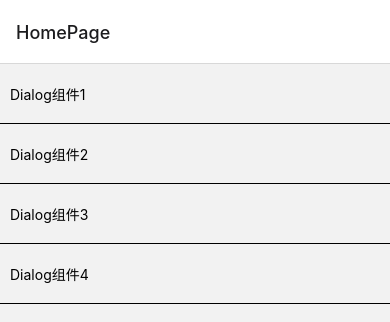
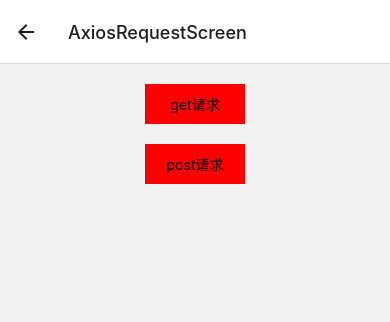
Before and after one commit to SmileYang966/CommonComponent, a React Native app: screen /AxiosRequestScreen in a window 390 px wide. Shown: the top 322 px of the page. Built offline with nearby package versions, Linux system fonts and the light colour scheme.

Commit message:
引入axios网络框架

```diff
--- a/App.js
+++ b/App.js
@@ -4,6 +4,7 @@ import { NavigationContainer } from '@react-navigation/native';
 import DialogScreen from './src/01-DialogScreen';
 import MultiDialogScreen from './src/02-MultiDialogScreen';
 import HomePage from './HomePage';
+import AxiosRequestScreen from './src/03-axios-request';
 import { createNativeStackNavigator } from '@react-navigation/native-stack';
 
 
@@ -16,6 +17,7 @@ function App(){
         <Stack.Screen name="HomePage" component={HomePage} />
         <Stack.Screen name="DialogScreen" component={DialogScreen} />
         <Stack.Screen name="MultiDialogScreen" component={MultiDialogScreen} />
+        <Stack.Screen name="AxiosRequestScreen" component={AxiosRequestScreen}/>
       </Stack.Navigator>
     </NavigationContainer>
   );
--- a/HomePage.tsx
+++ b/HomePage.tsx
@@ -41,6 +41,9 @@ export default class HomePage extends Component {
       case 1:
         navigation.push("MultiDialogScreen")
         break;
+      case 2:
+          navigation.push("AxiosRequestScreen")
+          break;
       default:
         navigation.push("MultiDialogScreen")
         break;
--- a/package.json
+++ b/package.json
@@ -12,6 +12,7 @@
   "dependencies": {
     "@react-navigation/native": "^6.1.6",
     "@react-navigation/native-stack": "^6.9.12",
+    "axios": "^1.4.0",
     "react": "18.2.0",
     "react-native": "0.71.8",
     "react-native-root-siblings": "^4.1.1",
--- /dev/null
+++ b/src/03-axios-request.js
@@ -0,0 +1,56 @@
+import { Pressable, StyleSheet, Text, View } from 'react-native'
+import React, { Component } from 'react'
+import axios from 'axios'
+
+export default class AxiosRequestScreen extends Component {
+
+  componentDidMount(){
+  }
+
+  getRequest(){
+    axios.get('https://mockapi.eolink.com/U6CZxWM9cedf95a49b4284e3e1a7985c53f89a9ccda5d45/mine/getUserList',{
+      params : {
+        usedType : 1
+      }
+    }).then(function (response){
+      console.log(response.data,JSON.stringify(response.data))
+    })
+  }
+
+  postRequest(){
+    axios('https://mockapi.eolink.com/U6CZxWM9cedf95a49b4284e3e1a7985c53f89a9ccda5d45/user/login',{
+        method : 'post',
+        headers:{'Content-Type':'application/x-www-form-urlencoded'},
+        data : {
+          userName : 'admin',
+          password : 'admin123'
+        }
+    }).then(result => {
+      console.log("result data is ",JSON.stringify(result.data))
+    })
+  }
+
+  render() {
+    return (
+      <View style={{justifyContent:'center',alignItems:'center'}}>
+        <Pressable onPress={()=>{this.getRequest()}} style={styles.buttonStyle}>
+          <Text>get请求</Text>
+        </Pressable>
+        <Pressable onPress={()=>{this.postRequest()}} style={styles.buttonStyle}>
+          <Text>post请求</Text>
+        </Pressable>
+      </View>
+    )
+  }
+}
+
+const styles = StyleSheet.create({
+  buttonStyle : {
+    width : 100,
+    height : 40,
+    backgroundColor: 'red',
+    marginTop  :20,
+    justifyContent:'center',
+    alignItems:'center'
+  }
+})
```
